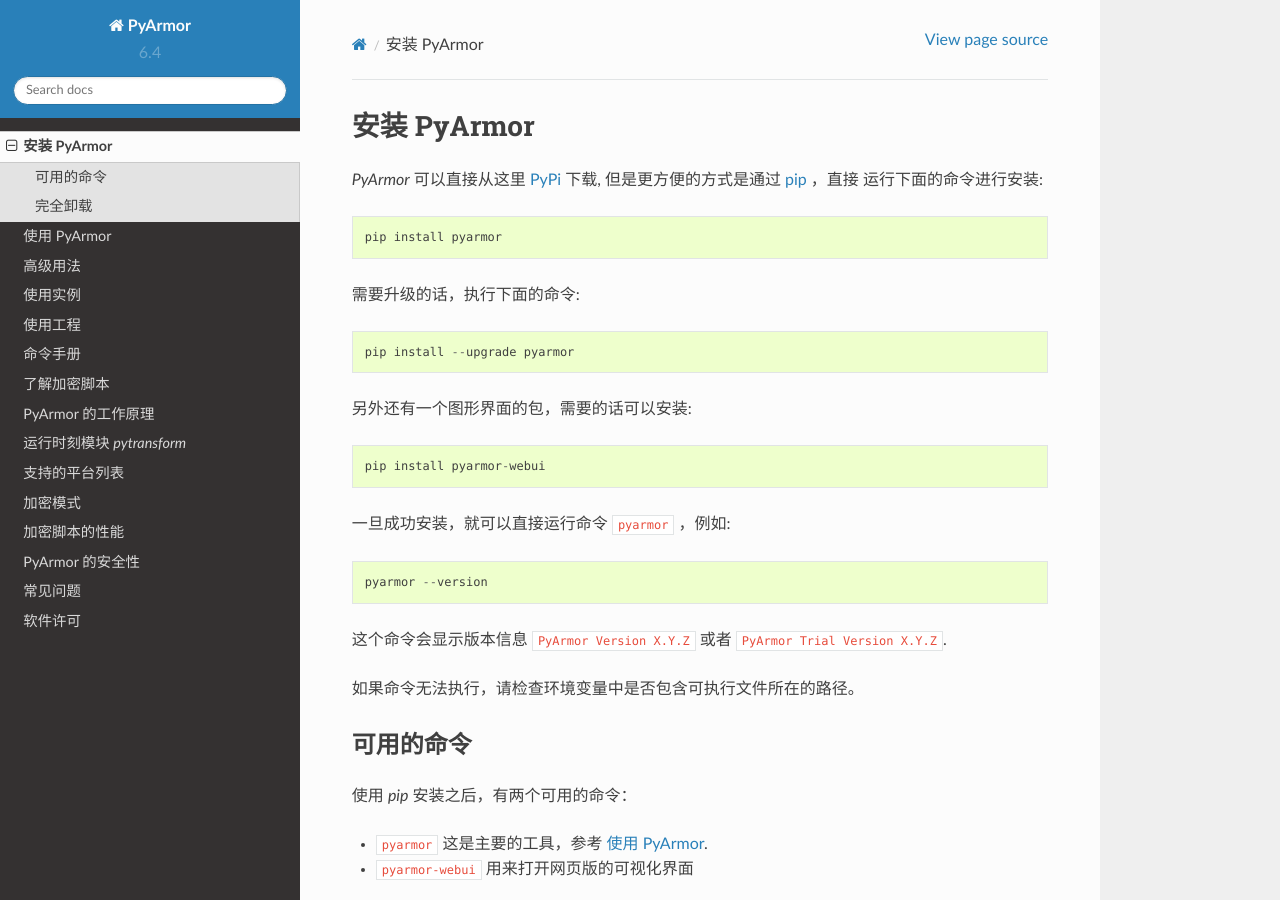
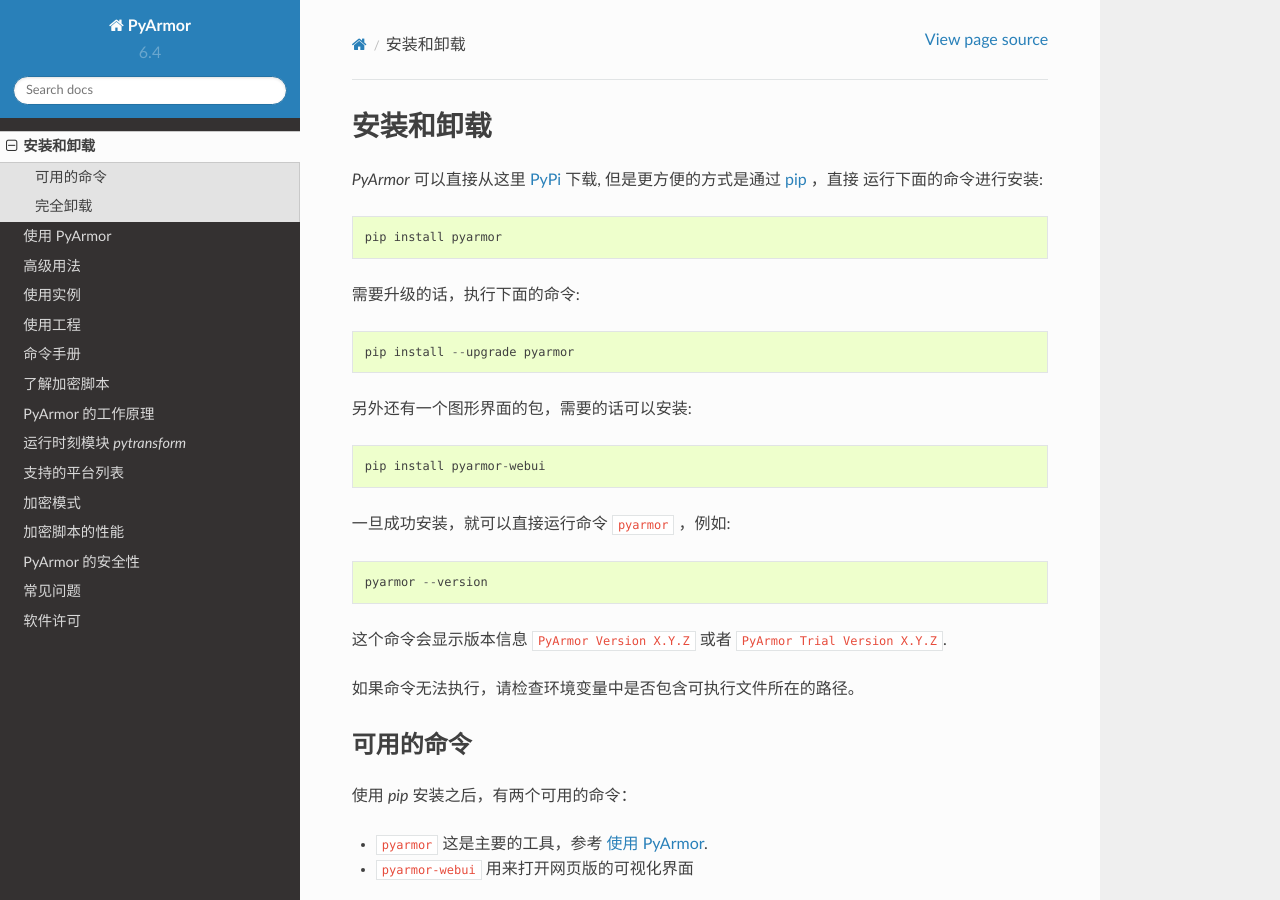
Before and after one commit to dashingsoft/pyarmor-docs-zh, a Sphinx documentation site: the page built from docs/installation.rst, in a window 1280 px wide and 900 px high. Built offline with Sphinx 7.4.7 and the Read the Docs theme 2.0.0, drawn with Linux system fonts in a browser that asks for light colours.

Commit message:
Refine title

```diff
--- a/docs/installation.rst
+++ b/docs/installation.rst
@@ -1,5 +1,5 @@
-安装 PyArmor
-============
+安装和卸载
+==========
 
 |PyArmor| 可以直接从这里 PyPi_ 下载, 但是更方便的方式是通过 pip_ ，直接
 运行下面的命令进行安装::
```
